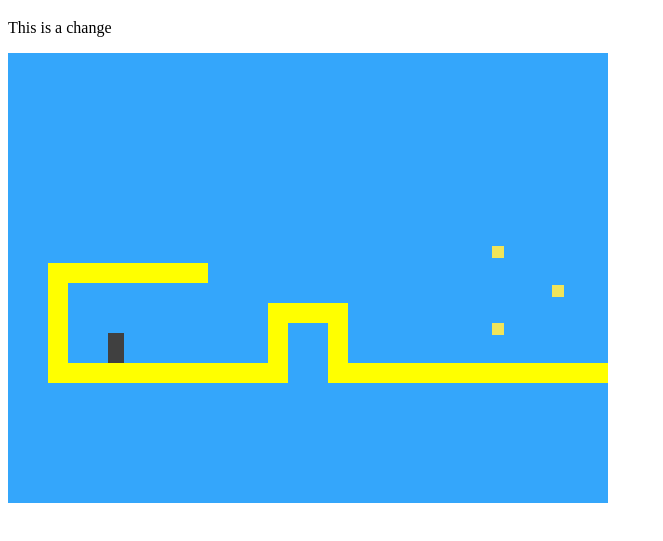
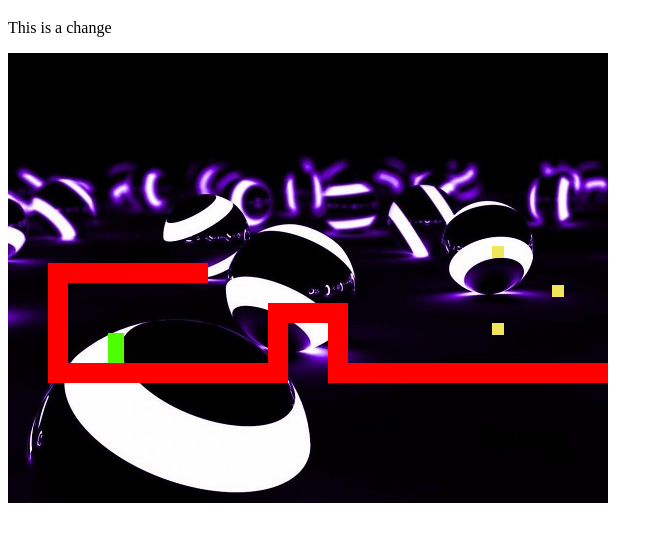
Before and after one commit to alveyworld-dev/javascript-platform-game-veck, a plain HTML site: page index.html in a window 1280 px wide. Shown: the part 61-602 px from the top of the page, without its empty margins (0-663 px from the left). Drawn offline with Linux system fonts and the light colour scheme.

Commit message:
Changed the background

```diff
--- a/code/game_levels.js
+++ b/code/game_levels.js
@@ -30,7 +30,7 @@ var GAME_LEVELS = [
    "                                       xxxxxxxxxx!!x         x                                    o   o   o  x!x  ",
    "                                                xx!x         x     o   o                                    xx!x  ",
    "                                                 x!x         x                                xxxxxxxxxxxxxxx!!x  ",
-   "                                                 xvx         x  xxxxxxxxxxxx                    !!!!!!!!!!!!!!xx  ",
+   "                                                 xvx         x    xxx  xxx                      !!!!!!!!!!!!!!xx  ",
    "                                                             xx  |   |   |  xx            xxxxxxxxxxxxxxxxxxxxx   ",
    "                                                              xx!!!!!!!!!!!xx            v                        ",
    "                                                               xxxx!!!!!xxxx                                      ",
@@ -41,16 +41,16 @@ var GAME_LEVELS = [
    "                                      x        xx    x                             x         x                    ",
    "                                      x        x     x      o  o     x   x         x         x                    ",
    "               xxxxxxx        xxx   xxx        x     x               x   x         x         x                    ",
-   "              xx     xx    xx   x   x          x     x     xxxxxx    x   x   xxxxxxxxx       x                    ",
+   "              xx     xx    xx   x   x          x     x     xxxxxxx   x   x   xxxxxxxxx       x                    ",
    "             xx       xx        x o x          x    xx               x   x   x               x                    ",
    "     @       x         x        x   x          x     x               x   x   x               x                    ",
    "    xxx  xx  x         x        x   x          x     x               x   xxxxx   xxxxxx      x                    ",
    "    x x      x         x       xx o xx         x     x               x     o     x x         x                    ",
-   "!!!!x x!!!!!!x         x!!!!!!xx     xx!!!!!!!!xx    x!!!!!!!!!!     x     =     x x         x                    ",
+   "!!!!x x!!!!!!x         x!!!!!!xx     xx!!!!!!!!xx    x!!!!!!!!!!     x      =    x x         x                    ",
    "!!!!x x!!!!!!x         x!!!!!xx       xxxxxxxxxx     x!!!!!!!xx!     xxxxxxxxxxxxx xx  o o  xx                    ",
-   "!!!!x x!!!!!!x         x!!!!!x    o                 xx!!!!!!xx !                    xx     xx                     ",
-   "!!!!x x!!!!!!x         x!!!!!x                     xx!!!!!!xx  !                     xxxxxxx                      ",
-   "!!!!x x!!!!!!x         x!!!!!xx       xxxxxxxxxxxxxx!!!!!!xx   !                                                  ",
+   "!!!!x x!!!!!!x         x!!!!!x  o o o               xx!!!!!!xx !                    xx     xx                     ",
+   "!!!!x x!!!!!!x         x!!!!!x  o o o              xx!!!!!!xx  !                     xxxxxxx                      ",
+   "!!!!x x!!!!!!x         x!!!!!xx o o o xxxxxxxxxxxxxx!!!!!!xx   !                                                  ",
    "!!!!x x!!!!!!x         x!!!!!!xxxxxxxxx!!!!!!!!!!!!!!!!!!xx    !                                                  ",
    "!!!!x x!!!!!!x         x!!!!!!!!!!!!!!!!!!!!!!!!!!!!!!!!xx     !                                                  "],
   ["                                                                                                              ",
--- a/css/game.css
+++ b/css/game.css
@@ -1,13 +1,13 @@
-.background    { background: rgb(52, 166, 251);
+.background    { background-image: url("Cool-Wallpapers-43E.jpg");
                  table-layout: fixed;
                  border-spacing: 0;   }
 .background td { padding: 0;          }
-.lava          { background: rgb(255, 100, 100); }
-.wall          { background: yellow;   }
+.lava          { background: yellow; }
+.wall          { background: red;   }
 
 .actor  { position: absolute;  }
 .coin   { background: rgb(241, 229, 89); }
-.player { background: rgb(64, 64, 64); }
+.player { background: rgb(78,255,0)}
 
 .game {
   overflow: hidden;
@@ -17,7 +17,7 @@
 }
 
 .lost .player {
-  background: rgb(160, 64, 64);
+  background: purple;
 }
 .won .player {
   box-shadow: -4px -7px 8px white, 4px -7px 8px blue;
```
Also changed, not shown: css/Cool-Wallpapers-43E.jpg (added), 2 other files.
